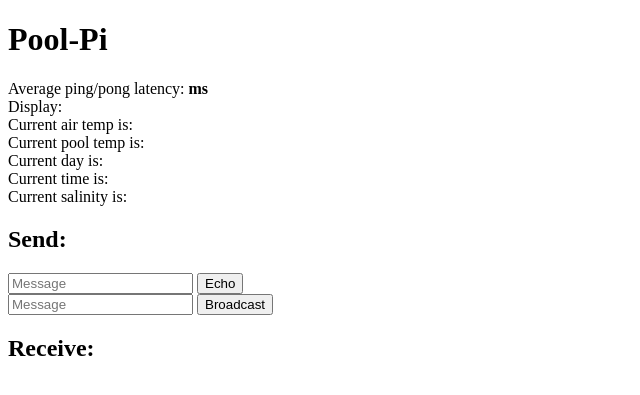
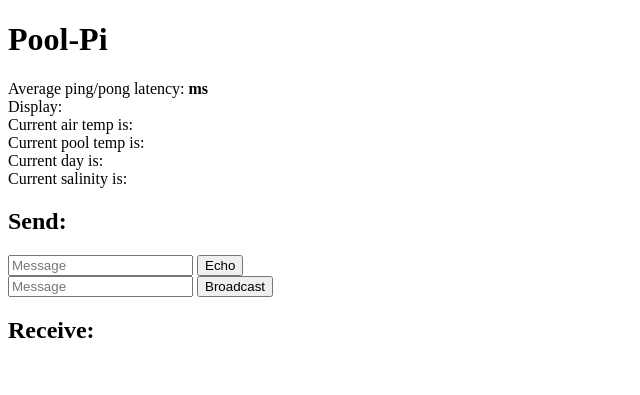
Before and after one commit to ChaseDurand/Pool-Pi, a Flask app: page / in a window 1280 px wide. Shown: the top 395 px of the page, without its empty margins (0-640 px from the left). Run offline with Flask 2, Linux system fonts and the light colour scheme; some libraries are stand-ins or nearby versions.

Commit message:
Updated index to reflect datetime structure changes.

```diff
--- a/pool-pi/templates/index.html
+++ b/pool-pi/templates/index.html
@@ -57,8 +57,7 @@
                $('#display').text(msg.display);
                $('#air-temp').text(msg.airtemp)
                $('#pool-temp').text(msg.pooltemp);
-               $('#day').text(msg.day);
-               $('#time').text(msg.time)
+               $('#date-time').text(msg.datetime);
                $('#salinity').text(msg.salinity);
             });
 
@@ -83,8 +82,7 @@
       Display: <b><span id="display"></span></b><br>
       Current air temp is: <b><span id="air-temp"></span></b><br>
       Current pool temp is: <b><span id="pool-temp"></span></b><br>
-      Current day is: <b><span id="day"></span></b><br>
-      Current time is: <b><span id="time"></span></b><br>
+      Current day is: <b><span id="date-time"></span></b><br>
       Current salinity is: <b><span id="salinity"></span></b><br>
     </p>
     <h2>Send:</h2>
```
